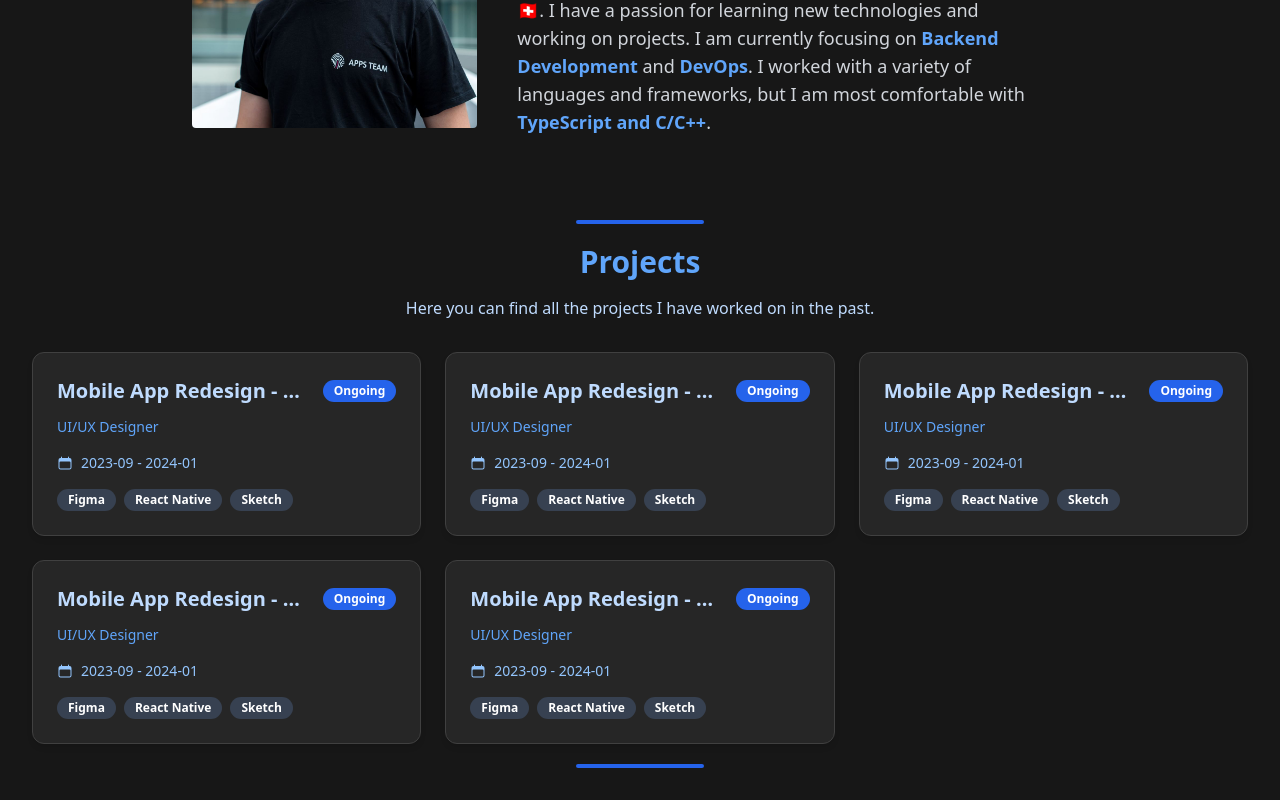
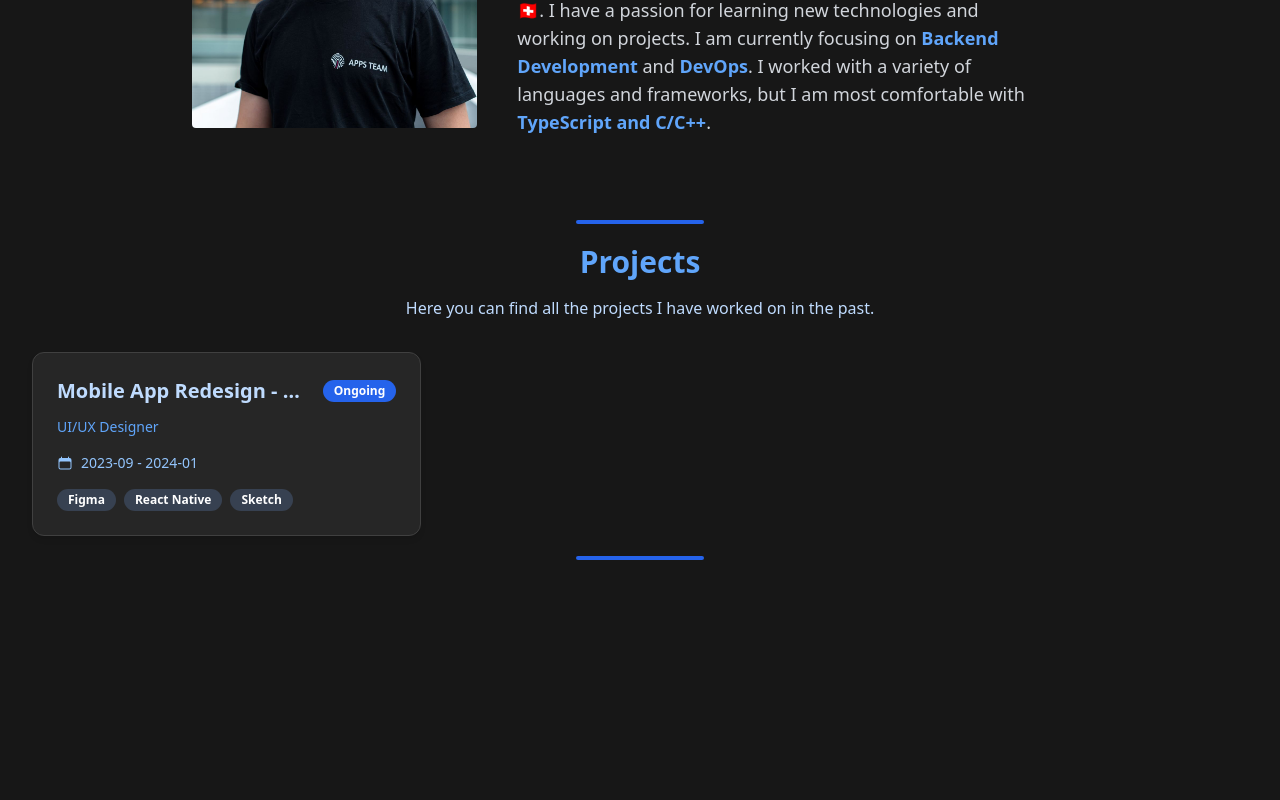
Before and after one commit to Fabbboy/portfolio, a Next.js app: page / in a window 1280 px wide. Shown: the part 818-1618 px from the top of the page. After the commit the page ends 1410 px from the top, so only its background shows below. Built offline with nearby package versions, Linux system fonts and the light colour scheme.

Commit message:
componerize

```diff
--- a/src/components/ProjectComponent/ProfileComponent.tsx
+++ b/src/components/ProjectComponent/ProfileComponent.tsx
@@ -1,29 +1,52 @@
+"use client";
 import { Card, CardContent } from "../ui/card";
 import { Badge } from "../ui/badge";
 import { CalendarIcon } from "@heroicons/react/24/solid";
+import { useEffect, useState } from "react";
 
-const ProjectComponent = () => {
+type ProjectStatus = "Ongoing" | "Completed" | "Paused" | "Canceled";
+
+type ProjectComponentProps = {
+  title: string;
+  role: string;
+  status: ProjectStatus;
+  startDate: string;
+  endDate: string;
+};
+
+const ProjectComponent: React.FC<ProjectComponentProps> = ({
+  title,
+  role,
+  status,
+  startDate,
+  endDate,
+}) => {
+  const [dateRange, setDateRange] = useState<string>("");
+  useEffect(() => {
+    setDateRange(`${startDate} - ${endDate}`);
+  }, [startDate, endDate]);
+
   return (
     <Card className="bg-neutral-800 border-neutral-700 text-blue-100 rounded-xl shadow-md w-full overflow-hidden">
       <CardContent className="p-4 md:p-6 space-y-4">
         <div className="flex flex-col space-y-3 w-full min-w-0">
           <div className="flex justify-between items-center w-full space-x-4 min-w-0">
             <span className="text-lg md:text-xl font-semibold text-blue-200 truncate">
-              Mobile App Redesign - Mobile Team
+              {title}
             </span>
             <Badge
               variant="secondary"
               className="bg-blue-600 text-white hover:bg-blue-800 whitespace-nowrap"
             >
-              Ongoing
+              {status}
             </Badge>
           </div>
-          <span className="text-sm text-blue-400">UI/UX Designer</span>
+          <span className="text-sm text-blue-400">{role}</span>
         </div>
 
         <div className="flex items-center space-x-2 text-blue-300">
           <CalendarIcon className="w-4 h-4" />
-          <span className="text-sm">2023-09 - 2024-01</span>
+          <span className="text-sm">{dateRange}</span>
         </div>
 
         <div className="flex flex-wrap gap-2">
--- a/src/components/ProjectListComponent/ProfileComponent.tsx
+++ b/src/components/ProjectListComponent/ProfileComponent.tsx
@@ -11,11 +11,13 @@ const ProjectListComponent = () => {
       </div>
 
       <div className="grid grid-cols-1 sm:grid-cols-1 md:grid-cols-2 lg:grid-cols-3 gap-6 w-full">
-        <ProjectComponent />
-        <ProjectComponent />
-        <ProjectComponent />
-        <ProjectComponent />
-        <ProjectComponent />
+        <ProjectComponent
+          title="Mobile App Redesign - Mobile Team"
+          role="UI/UX Designer"
+          status="Ongoing"
+          startDate="2023-09"
+          endDate="2024-01"
+        />
       </div>
     </div>
   );
```
